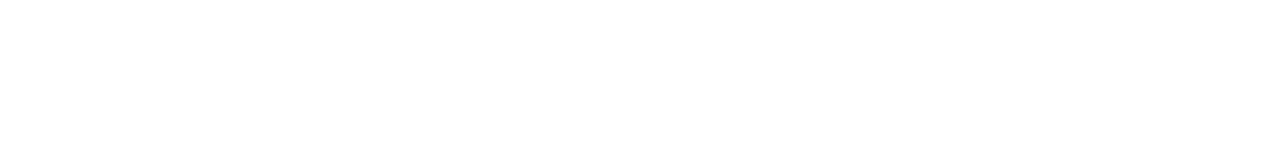
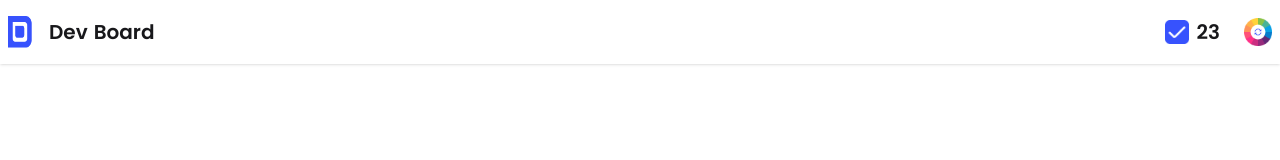
Before and after one commit to mosaraf68500/B11A5, a plain HTML site: page index.html in a window 1280 px wide. Drawn offline with nearby package versions, Linux system fonts and the light colour scheme; files that its build step writes are made by us from their sources.

Commit message:
header commit

```diff
--- a/index.html
+++ b/index.html
@@ -25,7 +25,28 @@
      <link rel="stylesheet" href="style.css">
   </head>
   <body>
-<header></header>
+<header>
+    <div class="navbar bg-base-100 shadow-sm">
+        <div class="flex-1 flex items-center">
+            <img class="w-6 h-8" src="./assets/logo.png" alt="">
+          <a class="btn btn-ghost text-xl">Dev <span>Board</span></a>
+        </div>
+        <div class="flex-none">
+
+          <div class=" flex items-center gap-6">
+          <div class="flex gap-2 items-center">
+            <img class="w-6" src="./assets/checkbox.png" alt="">
+            <h1 class="text-xl font-semibold">23</h1>
+        </div>
+        <div>
+            <img class="w-7" src="./assets/theme-btn.png" alt="">
+        </div>
+          </div>
+        </div>
+      </div>
+
+
+</header>
 <main></main>
 <footer></footer>
 
```
Also changed, not shown: tailwind.config.js (added).
